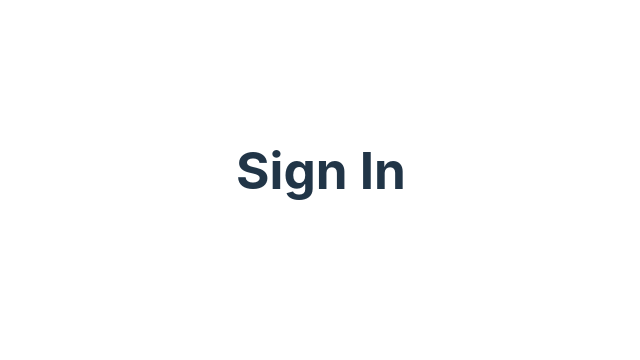
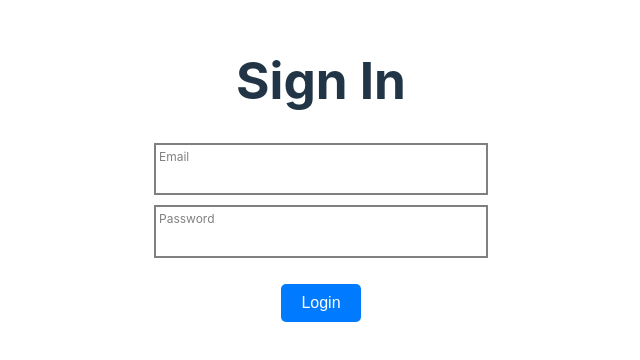
Before and after one commit to regovariff/todo-app, a React (Vite) app: page /sign-in in a window 1280 px wide. Shown: the part 230-590 px from the top of the page, without its empty margins (319-959 px from the left). Built offline with nearby package versions, Linux system fonts and the light colour scheme.

Commit message:
sign-in interface

```diff
--- a/src/pages/SignIn.tsx
+++ b/src/pages/SignIn.tsx
@@ -1,9 +1,82 @@
+import { useState } from "react";
+import { useNavigate } from "react-router-dom";
+import InputContainer from "../components/InputContainer";
+import Button from "../components/Button";
+
 function SignIn() {
-    return (
-        <>
-            <h1>Sign In</h1>
-        </>
-    );
+  interface User {
+    email: string;
+    password: string;
+  }
+
+  const [user, setUser] = useState<User>({
+    email: "",
+    password: "",
+  });
+
+  const { email, password } = user;
+
+  const navigate = useNavigate();
+
+  const onChange = (e: React.ChangeEvent<HTMLInputElement>) => {
+    setUser((prevState) => ({
+      ...prevState,
+      [e.target.id]: e.target.value,
+    }));
+  };
+
+  const onSubmit = async (e: React.FormEvent) => {
+    e.preventDefault();
+
+    try {
+      const usersString = localStorage.getItem("users");
+      const users: User[] = usersString ? JSON.parse(usersString) : [];
+      const matchedUser = users.find(
+        (u: User) => u.email === email && u.password === password
+      );
+
+      if (matchedUser) {
+        // Save logged-in user in localStorage
+        localStorage.setItem("loggedUser", JSON.stringify(matchedUser));
+        navigate("/profile");
+      } else {
+        throw new Error("Invalid credentials");
+      }
+    } catch (error) {
+      console.log("error");
+    }
+  };
+
+  return (
+    <>
+      <div>
+        <h1>Sign In</h1>
+        <form onSubmit={onSubmit}>
+          <InputContainer>
+            <label htmlFor="email">Email</label>
+            <input
+              type="email"
+              id="email"
+              value={email}
+              onChange={onChange}
+              required
+            />
+          </InputContainer>
+          <InputContainer>
+            <label htmlFor="password">Password</label>
+            <input
+              type="password"
+              id="password"
+              value={password}
+              onChange={onChange}
+              required
+            />
+          </InputContainer>
+          <Button onClick={onSubmit}>Login</Button>
+        </form>
+      </div>
+    </>
+  );
 }
 
 export default SignIn;
```
